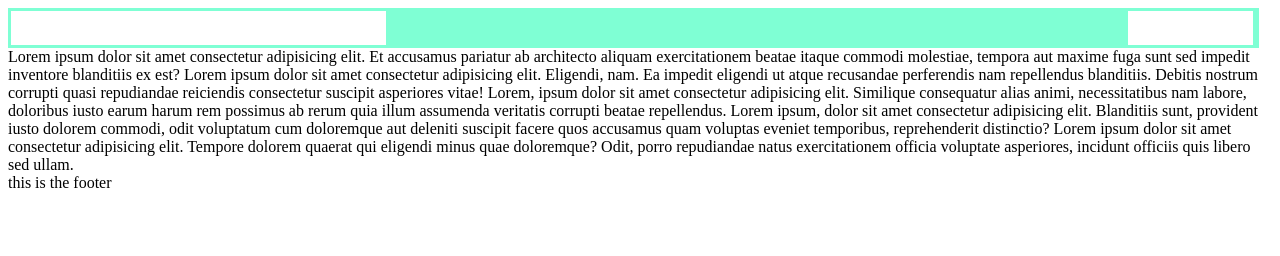
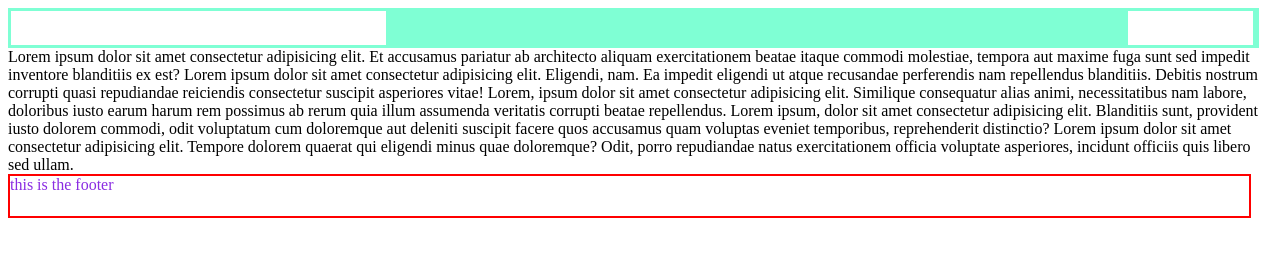
Before and after one commit to Nikhil-0305/web-repo, a plain HTML site: page index.html in a window 1280 px wide. Drawn offline with Linux system fonts and the light colour scheme.

Commit message:
version 1.2 footer added

```diff
--- a/styles.css
+++ b/styles.css
@@ -24,3 +24,12 @@
     background-color:rgb(255, 255, 255);
     margin-left: 3px;
 }
+
+
+#footer{
+
+    color: blueviolet;
+    width: 98%;
+    height: 40px;
+    border: solid 2px red ;
+}
```
